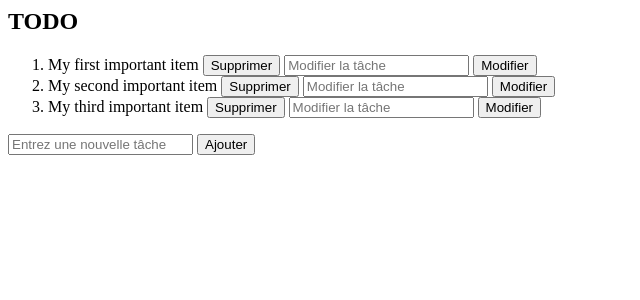
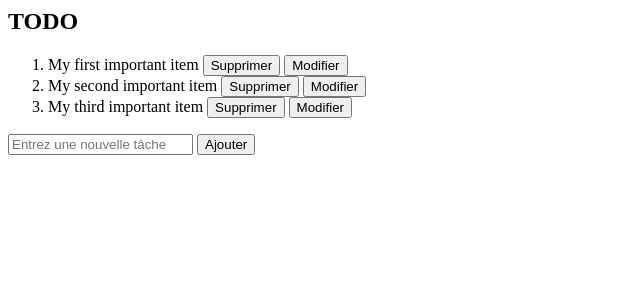
Before and after one commit to boris-valero/todolist_in_php_with_bdd, a PHP site: page /todo_list.php in a window 1280 px wide. Shown: the top 300 px of the page, without its empty margins (0-640 px from the left). Run offline with PHP 8.4, Linux system fonts and the light colour scheme; data comes from the database, SQL or seed files in the repository.

Commit message:
Mise à jour du champ modifier

```diff
--- a/todo_list.php
+++ b/todo_list.php
@@ -1,5 +1,5 @@
 <?php
-//Le script se connecte à la base de données MySQL en utilisant les informations d'identification fournies
+// Le script se connecte à la base de données MySQL en utilisant les informations d'identification fournies
 $user = "boris";
 $password = "Jvale2lpp";
 $database = "todolist_base";
@@ -9,9 +9,7 @@ try {
 
     // Si le formulaire est soumis (méthode POST) et que le champ new_task est défini
     if ($_SERVER['REQUEST_METHOD'] === 'POST' && isset($_POST['new_task'])) {
-//Le script récupère la valeur de new_task
         $new_task = $_POST['new_task'];
-//Une déclaration préparée ($stmt) est utilisée pour insérer la nouvelle tâche dans la table todo_list = requête SQL pour insérer une nouvelle tâche dans la table
         $stmt = $db->prepare("INSERT INTO $table (content) VALUES (:content)");
         $stmt->bindParam(':content', $new_task);
         $stmt->execute();
@@ -19,12 +17,10 @@ try {
 
     // Si le formulaire est soumis (méthode POST) et que le champ delete_task est défini
     if ($_SERVER['REQUEST_METHOD'] === 'POST' && isset($_POST['delete_task'])) {
-//Le script récupère la tâche à supprimer
         $delete_task = $_POST['delete_task'];
-//Une déclaration préparée ($stmt) est utilisée pour suprrimer la tâche dans la table todo_list = requête SQL pour supprimer la tâche de la table
         $stmt = $db->prepare("DELETE FROM $table WHERE content = :content");
-        $stmt->bindParam(':content', $delete_task); // Liaison de la valeur de la tâche à supprimer au paramètre :content
-        $stmt->execute(); // Exécution de la requête préparée
+        $stmt->bindParam(':content', $delete_task);
+        $stmt->execute();
     }
 
     // Si le formulaire est soumis (méthode POST) et que le champ edit_task et new_content sont définis
@@ -37,29 +33,41 @@ try {
         $stmt->execute();
     }
 
-//Le script récupère toutes les tâches de la table todo_list et les affiche dans une liste ordonnée.
+    // Le script récupère toutes les tâches de la table todo_list et les affiche dans une liste ordonnée.
     echo "<h2>TODO</h2><ol>";
-    foreach ($db->query("SELECT content FROM $table") as $row) { // Exécution de la requête SQL pour récupérer toutes les tâches
-        echo "<li>" . $row['content'] . "
+    foreach ($db->query("SELECT content FROM $table") as $row) {
+        $task = htmlspecialchars($row['content']);
+        echo "<li>" . $task . "
             <form method='post' action='' style='display:inline;'>
-					<input type='hidden' name='delete_task' value='" . $row['content'] . "'>
+                <input type='hidden' name='delete_task' value='" . $task . "'>
                 <input type='submit' value='Supprimer'>
             </form>
-					<form method='post' action='' style='display:inline;'>
-					<input type='hidden' name='edit_task' value='" . $row['content'] . "'>
+            <button onclick='showEditForm(\"" . $task . "\")'>Modifier</button>
+            <form id='edit-form-" . $task . "' method='post' action='' style='display:none;'>
+                <input type='hidden' name='edit_task' value='" . $task . "'>
                 <input type='text' name='new_content' placeholder='Modifier la tâche'>
-					<input type='submit' value='Modifier'>
+                <input type='submit' value='OK'>
             </form>
-        </li>"; // Affichage de chaque tâche avec un bouton de suppression
+        </li>";
     }
-    echo "</ol>"; // Fermeture de la liste ordonnée
+    echo "</ol>";
 } catch (PDOException $e) {
-// Gestion des erreurs de connexion à la base de données
     print "Error!: " . $e->getMessage() . "<br/>";
-    die(); // Arrêt du script en cas d'erreur
+    die();
 }
 ?>
 <form method="post" action="">
     <input type="text" name="new_task" placeholder="Entrez une nouvelle tâche">
     <input type="submit" value="Ajouter">
 </form>
+
+<script>
+function showEditForm(task)  { // La tâche spécifique à modifier, passée comme argument à la fonction.
+    var form = document.getElementById('edit-form-' + task); // Sélectionne le formulaire de modification correspondant à la tâche.
+    if (form.style.display === 'none') { // Vérifie si le formulaire est actuellement caché (display: none). Si oui, il le rend visible (display: inline). Sinon, il le cache.
+        form.style.display = 'inline';
+    } else {
+        form.style.display = 'none';
+    }
+}
+</script>
```
Lines whose indentation alone changed are shown as unchanged.
